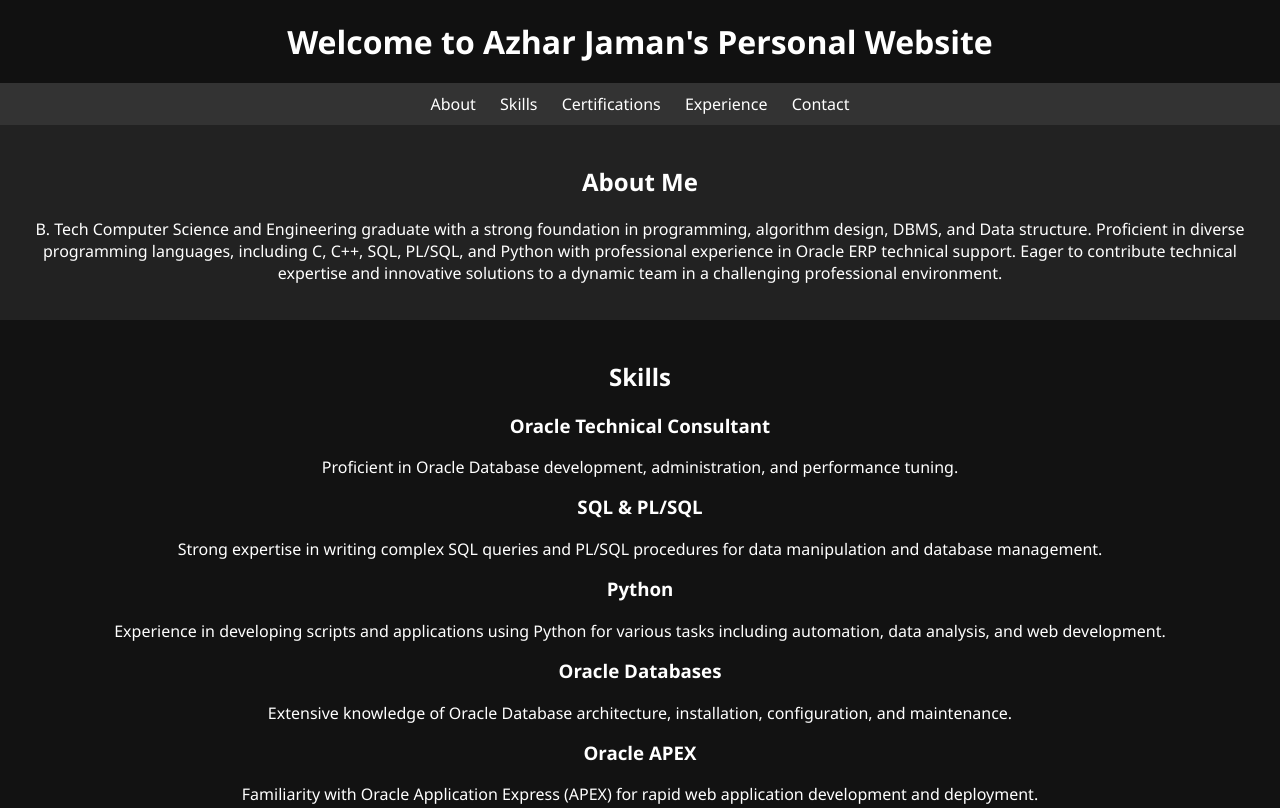
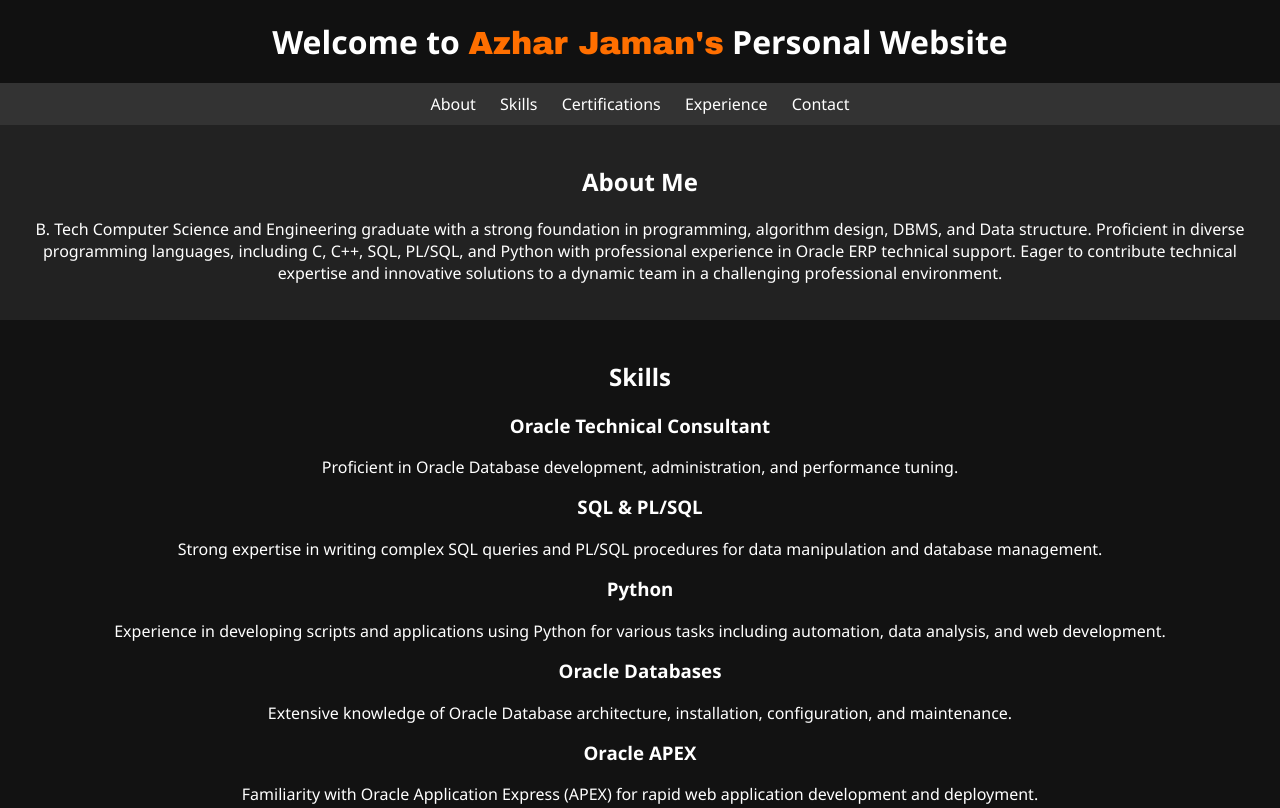
Before and after one commit to AzharJaman7/AzharJaman.github.io, a plain HTML site: page index.html in a window 1280 px wide. Shown: the top 808 px of the page. Drawn offline with Linux system fonts and the light colour scheme.

Commit message:
Update styles.css with name

```diff
--- a/styles.css
+++ b/styles.css
@@ -67,3 +67,8 @@
     padding: 10px 0;
     text-align: center;
 }
+/* Add this CSS to your existing styles.css */
+.highlight {
+    font-family: 'Arial Black', Arial, sans-serif;
+    color: #ff6f00; /* Vibrant orange color */
+}
```
